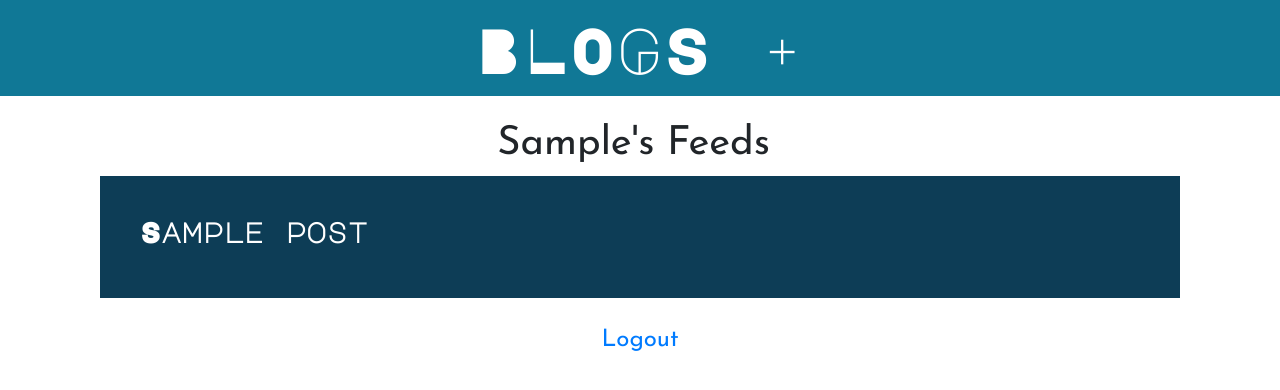
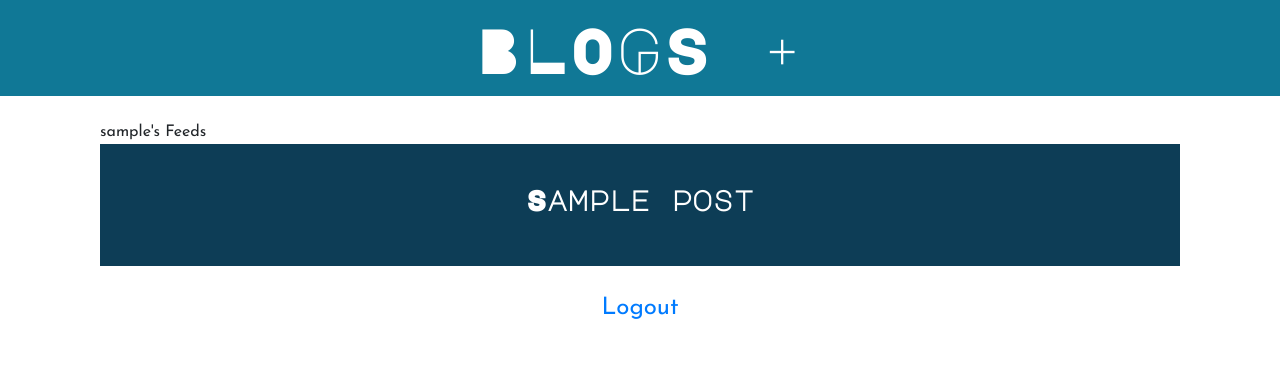
Before and after one commit to vishwakarmad1999/my-blog, a Django app: a page that uses templates/user/user_feeds.html in a window 1280 px wide. Shown: the top 390 px of the page. Run offline with Django 3.2, Linux system fonts and the light colour scheme; a user stored in the database is signed in; tables that the repository leaves empty hold one stand-in row (values such as "Sample post"); some libraries are stand-ins or nearby versions.

Commit message:
Removed the title filter

```diff
--- a/templates/user/user_feeds.html
+++ b/templates/user/user_feeds.html
@@ -24,7 +24,7 @@
 		{% endfor %}
 	{% endif %}
 
-	<h1 class="text-center">{{ username|title }}'s Feeds&nbsp;
+	<h class="text-center">{{ username }}'s Feeds&nbsp;
 
 		{% if not request.user.username == username %}
 		<form method="POST"> {% csrf_token %}
```
